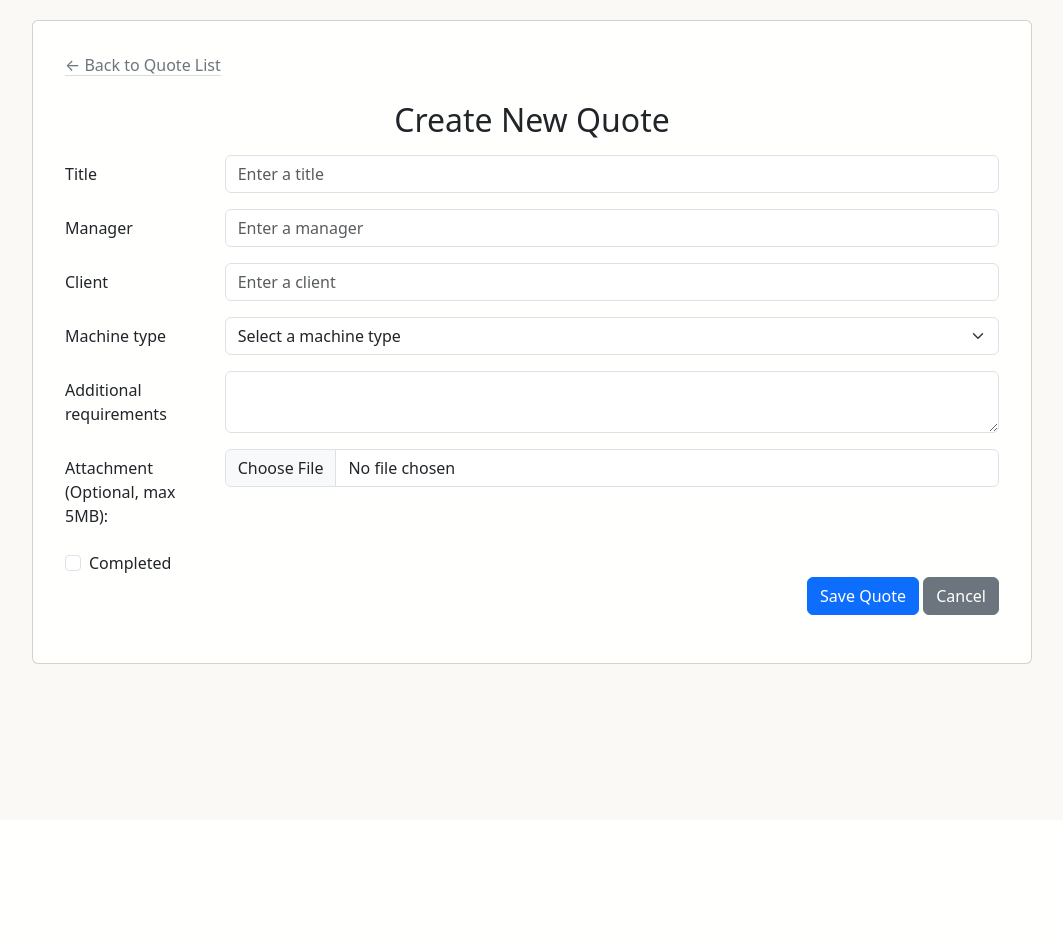
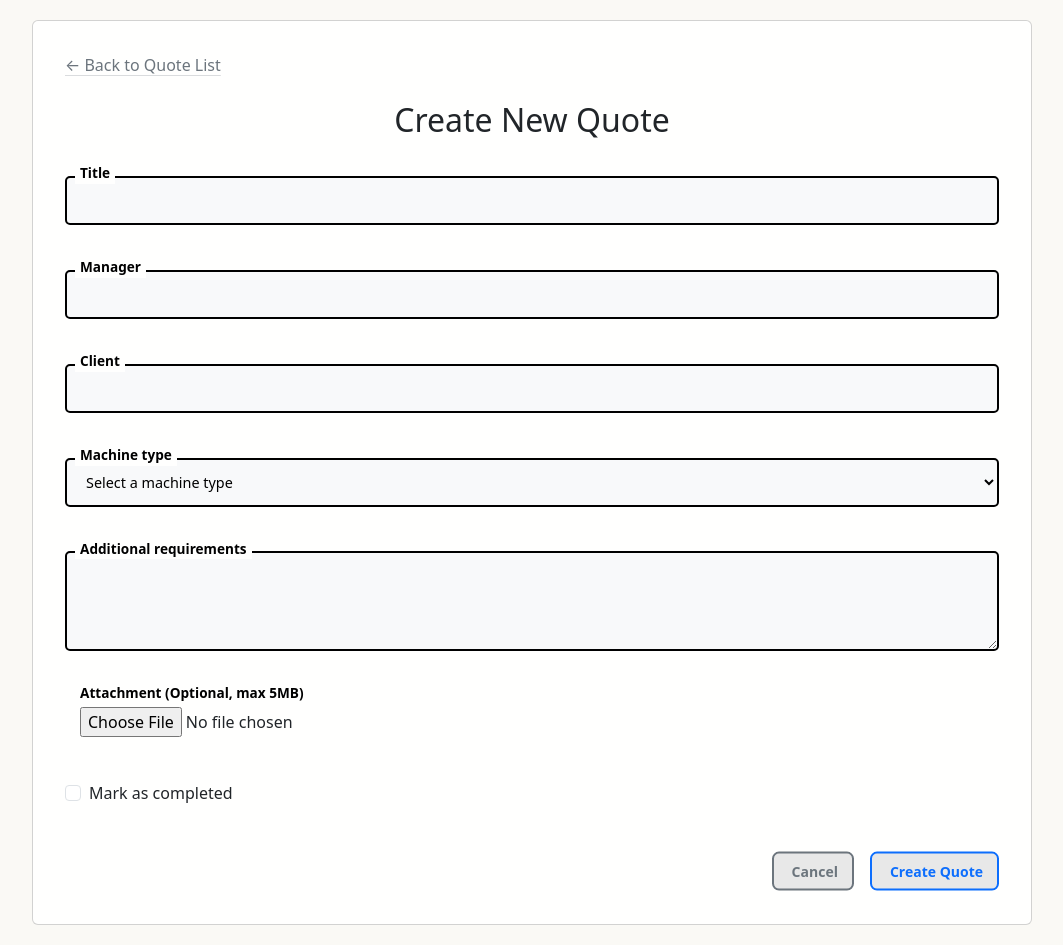
Before and after one commit to Riccaruga/quotations_list, a Django app: page /quote-create/ in a window 1280 px wide. Shown: the whole page, without its empty margins (108-1171 px from the left). Before the commit the page ends 664 px from the top, so only its background shows below. Run offline with Django 5.2, Linux system fonts and the light colour scheme; the visitor is signed in with stand-in values (Sample User, id 1).

Commit message:
Revamp quote form and UI styles for improved UX
Enhanced the quote form and details page with modern input styling, improved attachment display, and more consistent action buttons. Updated CSS to support new form layouts, status filter buttons, search form, and table row highlighting for better usability and visual clarity.

```diff
--- a/base/static/base/css/styles.css
+++ b/base/static/base/css/styles.css
@@ -198,6 +198,76 @@ a:hover {
 }
 
 /* Form elements */
+/* Cool Input Styles */
+.coolinput {
+  display: flex;
+  flex-direction: column;
+  width: 100%;
+  position: relative;
+  margin-bottom: 1rem;
+}
+
+.coolinput label.text {
+  font-size: 0.85rem;
+  color: #000000;
+  font-weight: 700;
+  position: relative;
+  top: 0.5rem;
+  margin: 0 0 0 10px;
+  padding: 0 5px;
+  background: #FFFFFE;
+  width: fit-content;
+  z-index: 1;
+}
+
+.coolinput input[type="text"],
+.coolinput input[type="email"],
+.coolinput input[type="password"],
+.coolinput input[type="number"],
+.coolinput input[type="date"],
+.coolinput select,
+.coolinput textarea {
+  padding: 12px 15px;
+  font-size: 0.9rem;
+  border: 2px solid #000000;
+  border-radius: 5px;
+  background: #f8f9fa;
+  width: 100%;
+  transition: all 0.3s ease;
+}
+
+.coolinput input[type="text"]:focus,
+.coolinput input[type="email"]:focus,
+.coolinput input[type="password"]:focus,
+.coolinput input[type="number"]:focus,
+.coolinput input[type="date"]:focus,
+.coolinput select:focus,
+.coolinput textarea:focus {
+  outline: none;
+  border-color: #0d6efd;
+  box-shadow: 0 0 0 0.25rem rgba(13, 110, 253, 0.25);
+  background: #ffffff;
+}
+
+/* Adjust form layout */
+.form-group {
+  margin-bottom: 1.5rem;
+}
+
+/* Style file inputs to match */
+.custom-file-upload {
+  border: 2px solid #000000;
+  border-radius: 5px;
+  padding: 12px 15px;
+  background: #f8f9fa;
+  cursor: pointer;
+  display: inline-block;
+  width: 100%;
+}
+
+.custom-file-upload:hover {
+  background: #e9ecef;
+}
 button, input[type="submit"], input[type="checkbox"] {
     cursor: pointer;
 }
--- a/base/templates/base/quote_form.html
+++ b/base/templates/base/quote_form.html
@@ -16,146 +16,128 @@
         <h2 style="text-align: center;">{% if form.instance.pk %}Update Quote{% else %}Create New Quote{% endif %}</h2>
     </div>
 
-    <form method="POST" enctype="multipart/form-data">
+    <form method="POST" enctype="multipart/form-data" class="needs-validation" novalidate>
     {% csrf_token %}
 
         {# --- 1. Main Quote Form Fields (Explicit Rendering for safety) --- #}
-        <div class="row mb-3">
-            <label for="{{ form.title.id_for_label }}" class="col-sm-2 col-form-label">{{ form.title.label }}</label>
-            <div class="col">
-                <input type="text" class="form-control" id="{{ form.title.id_for_label }}" name="{{ form.title.name }}" value="{{ form.title.value|default:'' }}" placeholder="Enter a title">
-                {% if form.title.errors %}<ul class="errorlist">{{ form.title.errors }}</ul>{% endif %}
+        <div class="form-group">
+            <div class="coolinput">
+                <label for="{{ form.title.id_for_label }}" class="text">{{ form.title.label }}</label>
+                <input type="text" class="input" id="{{ form.title.id_for_label }}" name="{{ form.title.name }}" value="{{ form.title.value|default:'' }}" placeholder=" " required>
+                {% if form.title.errors %}<div class="invalid-feedback">{{ form.title.errors }}</div>{% endif %}
             </div>
         </div>
 
-        <div class="row mb-3">
-            <label for="{{ form.manager.id_for_label }}" class="col-sm-2 col-form-label">{{ form.manager.label }}</label>
-            <div class="col-sm-10">
-                <input type="text" class="form-control" id="{{ form.manager.id_for_label }}" name="{{ form.manager.name }}" value="{{ form.manager.value|default:'' }}" placeholder="Enter a manager">
-                {% if form.manager.errors %}<ul class="errorlist">{{ form.manager.errors }}</ul>{% endif %}
+        <div class="form-group">
+            <div class="coolinput">
+                <label for="{{ form.manager.id_for_label }}" class="text">{{ form.manager.label }}</label>
+                <input type="text" class="input" id="{{ form.manager.id_for_label }}" name="{{ form.manager.name }}" value="{{ form.manager.value|default:'' }}" placeholder=" " required>
+                {% if form.manager.errors %}<div class="invalid-feedback">{{ form.manager.errors }}</div>{% endif %}
             </div>
         </div>
 
-        <div class="row mb-3">
-            <label for="{{ form.client.id_for_label }}" class="col-sm-2 col-form-label">{{ form.client.label }}</label>
-            <div class="col-sm-10">
-                <input type="text" class="form-control" id="{{ form.client.id_for_label }}" name="{{ form.client.name }}" value="{{ form.client.value|default:'' }}" placeholder="Enter a client">
-                {% if form.client.errors %}<ul class="errorlist">{{ form.client.errors }}</ul>{% endif %}
+        <div class="form-group">
+            <div class="coolinput">
+                <label for="{{ form.client.id_for_label }}" class="text">{{ form.client.label }}</label>
+                <input type="text" class="input" id="{{ form.client.id_for_label }}" name="{{ form.client.name }}" value="{{ form.client.value|default:'' }}" placeholder=" " required>
+                {% if form.client.errors %}<div class="invalid-feedback">{{ form.client.errors }}</div>{% endif %}
             </div>
         </div>
 
         {# --- 2. Machine Type Selector (Crucial for dynamic behavior) --- #}
-        <div class="row mb-3">
-            <label for="{{ form.machine_type.id_for_label }}" class="col-sm-2 col-form-label">{{ form.machine_type.label }}</label>
-            <div class="col-sm-10">
-                <select class="form-select" id="{{ form.machine_type.id_for_label }}" name="{{ form.machine_type.name }}" {% if form.instance.pk %}disabled{% endif %}>
+        <div class="form-group">
+            <div class="coolinput">
+                <label for="{{ form.machine_type.id_for_label }}" class="text">{{ form.machine_type.label }}</label>
+                <select class="input" id="{{ form.machine_type.id_for_label }}" name="{{ form.machine_type.name }}" {% if form.instance.pk %}disabled{% endif %} required>
                     <option value="">Select a machine type</option>
                     {% for value, label in form.machine_type.field.choices %}
                         {% if value %}
-                        <option value="{{ value }}" {% if form.machine_type.value == value %}selected{% endif %}>{{ label }}</option>
+                        <option value="{{ value }}" {% if form.machine_type.value == value|stringformat:"s" %}selected{% endif %}>{{ label }}</option>
                         {% endif %}
                     {% endfor %}
                 </select>
                 {% if form.instance.pk %}
                 <input type="hidden" name="{{ form.machine_type.name }}" value="{{ form.machine_type.value }}">
                 {% endif %}
-                {% if form.machine_type.errors %}<ul class="errorlist">{{ form.machine_type.errors }}</ul>{% endif %}
+                {% if form.machine_type.errors %}<div class="invalid-feedback">{{ form.machine_type.errors }}</div>{% endif %}
             </div>
         </div>
 
         {# --- 3. Machine Specific Forms (Dynamically Hidden) --- #}
 
         {# Laser Cutting Specs - Use lc_form OR spec_form from update view #}
-        <div id="laser_cutting_specs">
-            <h4 class="mb-1">Laser Cutting Specifications</h4>
-            <hr class="mt-1 mb-3 border-2">
+        <div id="laser_cutting_specs" class="spec-section">
+            <h4 class="mb-3" style="color: #2c3e50;">Laser Cutting Specifications</h4>
             {% with spec_fields=lc_form %}
                 {% for field in spec_fields %}
                     {% if field.name != 'quote' %}
+                    <div class="form-group">
                         {% if field.field.widget.input_type == 'checkbox' %}
-                    <div class="row mb-3">
-                        <div class="col-sm-2"></div>
-                        <div class="col-sm-10">
                         <div class="form-check">
                             <input type="checkbox" class="form-check-input" id="{{ field.id_for_label }}" name="{{ field.name }}" {% if field.value %}checked{% endif %}>
                             <label for="{{ field.id_for_label }}" class="form-check-label">{{ field.label }}</label>
-                                {% if field.errors %}<ul class="errorlist">{{ field.errors }}</ul>{% endif %}
-                            </div>
-                        </div>
+                            {% if field.errors %}<div class="invalid-feedback">{{ field.errors }}</div>{% endif %}
                         </div>
                         {% else %}
-                    <div class="row mb-3">
-                        <label for="{{ field.id_for_label }}" class="col-sm-2 col-form-label">{{ field.label }}</label>
-                        <div class="col-sm-10">
-                            <input type="text" class="form-control" id="{{ field.id_for_label }}" name="{{ field.name }}" value="{{ field.value|default:'' }}" placeholder="Enter {{ field.label|lower }}">
-                            {% if field.errors %}<ul class="errorlist">{{ field.errors }}</ul>{% endif %}
-                        </div>
+                        <div class="coolinput">
+                            <label for="{{ field.id_for_label }}" class="text">{{ field.label }}</label>
+                            <input type="text" class="input" id="{{ field.id_for_label }}" name="{{ field.name }}" value="{{ field.value|default:'' }}" placeholder=" ">
+                            {% if field.errors %}<div class="invalid-feedback">{{ field.errors }}</div>{% endif %}
                         </div>
                         {% endif %}
+                    </div>
                     {% endif %}
                 {% endfor %}
             {% endwith %}
         </div>
 
         {# Press Brake Specs - Use pb_form OR spec_form from update view #}
-        <div id="press_brake_specs">
-            <h4 class="mb-1">Press Brake Specifications</h4>
-            <hr class="mt-1 mb-3 border-2">
+        <div id="press_brake_specs" class="spec-section">
+            <h4 class="mb-3" style="color: #2c3e50;">Press Brake Specifications</h4>
             {% with spec_fields=pb_form %}
                 {% for field in spec_fields %}
                     {% if field.name != 'quote' %}
+                    <div class="form-group">
                         {% if field.field.widget.input_type == 'checkbox' %}
-                    <div class="row mb-3">
-                        <div class="col-sm-2"></div>
-                        <div class="col-sm-10">
                         <div class="form-check">
                             <input type="checkbox" class="form-check-input" id="{{ field.id_for_label }}" name="{{ field.name }}" {% if field.value %}checked{% endif %}>
                             <label for="{{ field.id_for_label }}" class="form-check-label">{{ field.label }}</label>
-                                {% if field.errors %}<ul class="errorlist">{{ field.errors }}</ul>{% endif %}
-                            </div>
-                        </div>
+                            {% if field.errors %}<div class="invalid-feedback">{{ field.errors }}</div>{% endif %}
                         </div>
                         {% else %}
-                    <div class="row mb-3">
-                        <label for="{{ field.id_for_label }}" class="col-sm-2 col-form-label">{{ field.label }}</label>
-                        <div class="col-sm-10">
-                            <input type="text" class="form-control" id="{{ field.id_for_label }}" name="{{ field.name }}" value="{{ field.value|default:'' }}" placeholder="Enter {{ field.label|lower }}">
-                            {% if field.errors %}<ul class="errorlist">{{ field.errors }}</ul>{% endif %}
-                        </div>
+                        <div class="coolinput">
+                            <label for="{{ field.id_for_label }}" class="text">{{ field.label }}</label>
+                            <input type="text" class="input" id="{{ field.id_for_label }}" name="{{ field.name }}" value="{{ field.value|default:'' }}" placeholder=" ">
+                            {% if field.errors %}<div class="invalid-feedback">{{ field.errors }}</div>{% endif %}
                         </div>
                         {% endif %}
+                    </div>
                     {% endif %}
                 {% endfor %}
             {% endwith %}
         </div>
 
         {# Tube Laser Specs - Use tl_form OR spec_form from update view #}
-        <div id="tube_laser_specs">
-            <h4 class="mb-1">Tube Laser Cutting Specifications</h4>
-            <hr class="mt-1 mb-3 border-2">
+        <div id="tube_laser_specs" class="spec-section">
+            <h4 class="mb-3" style="color: #2c3e50;">Tube Laser Cutting Specifications</h4>
             {% with spec_fields=tl_form %}
                 {% for field in spec_fields %}
                     {% if field.name != 'quote' %}
+                    <div class="form-group">
                         {% if field.field.widget.input_type == 'checkbox' %}
-                    <div class="row mb-3">
-                        <div class="col-sm-2"></div>
-                        <div class="col-sm-10">
                         <div class="form-check">
                             <input type="checkbox" class="form-check-input" id="{{ field.id_for_label }}" name="{{ field.name }}" {% if field.value %}checked{% endif %}>
                             <label for="{{ field.id_for_label }}" class="form-check-label">{{ field.label }}</label>
-                                {% if field.errors %}<ul class="errorlist">{{ field.errors }}</ul>{% endif %}
-                            </div>
-                        </div>
+                            {% if field.errors %}<div class="invalid-feedback">{{ field.errors }}</div>{% endif %}
                         </div>
                         {% else %}
-                    <div class="row mb-3">
-                        <label for="{{ field.id_for_label }}" class="col-sm-2 col-form-label">{{ field.label }}</label>
-                        <div class="col-sm-10">
-                            <input type="text" class="form-control" id="{{ field.id_for_label }}" name="{{ field.name }}" value="{{ field.value|default:'' }}" placeholder="Enter {{ field.label|lower }}">
-                            {% if field.errors %}<ul class="errorlist">{{ field.errors }}</ul>{% endif %}
-                        </div>
+                        <div class="coolinput">
+                            <label for="{{ field.id_for_label }}" class="text">{{ field.label }}</label>
+                            <input type="text" class="input" id="{{ field.id_for_label }}" name="{{ field.name }}" value="{{ field.value|default:'' }}" placeholder=" ">
+                            {% if field.errors %}<div class="invalid-feedback">{{ field.errors }}</div>{% endif %}
                         </div>
                         {% endif %}
+                    </div>
                     {% endif %}
                 {% endfor %}
             {% endwith %}
@@ -163,51 +145,72 @@
 
         {# --- 4. Remaining Main Quote Fields --- #}
 
-        <div class="row mb-3">
-            <label for="{{ form.additional_requirements.id_for_label }}" class="col-sm-2 col-form-label">{{ form.additional_requirements.label }}</label>
-            <div class="col-sm-10">
-                <textarea class="form-control" id="{{ form.additional_requirements.id_for_label }}" name="{{ form.additional_requirements.name }}"></textarea>
-                {% if form.additional_requirements.errors %}<ul class="errorlist">{{ form.additional_requirements.errors }}</ul>{% endif %}
+        <div class="form-group">
+            <div class="coolinput">
+                <label for="{{ form.additional_requirements.id_for_label }}" class="text">{{ form.additional_requirements.label }}</label>
+                <textarea class="input" id="{{ form.additional_requirements.id_for_label }}" name="{{ form.additional_requirements.name }}" rows="3" style="resize: vertical; min-height: 100px;"></textarea>
+                {% if form.additional_requirements.errors %}<div class="invalid-feedback">{{ form.additional_requirements.errors }}</div>{% endif %}
             </div>
         </div>
-        <div class="row mb-3">
-            <label for="{{ form.attachment.id_for_label }}" class="col-sm-2 col-form-label">Attachment (Optional, max 5MB):</label>
-            <div class="col-sm-10">
+
+        <div class="form-group">
+            <div class="coolinput">
+                <label for="{{ form.attachment.id_for_label }}" class="text">Attachment (Optional, max 5MB)</label>
                 <div class="file-input-container">
                     <input type="file" name="{{ form.attachment.name }}"
                            id="{{ form.attachment.id_for_label }}"
                            accept=".pdf,.doc,.docx,.xls,.xlsx,.jpg,.jpeg,.png"
                            onchange="validateAndShowFile(this)"
-                           class="form-control">
+                           class="input"
+                           style="padding: 12px 15px; cursor: pointer;">
                 </div>
-                <div id="file-info" class="file-info"></div>
-                <div id="file-error" class="error-message" style="color: red; display: none;"></div>
-                {% if form.attachment.errors %}<ul class="errorlist">{{ form.attachment.errors }}</ul>{% endif %}
+                <div id="file-info" class="file-info mt-2" style="font-size: 0.85rem; color: #6c757d;"></div>
+                <div id="file-error" class="invalid-feedback" style="display: none;"></div>
+                {% if form.attachment.errors %}<div class="invalid-feedback">{{ form.attachment.errors }}</div>{% endif %}
             </div>
         </div>
 
         {# Handle existing file attachment display and delete checkbox #}
         {% if form.instance.attachment %}
-            <div class="mb-3" style="margin-top: 10px; font-size: 0.9em;">
-                Current file: <a href="{{ form.instance.attachment.url }}" target="_blank">{{ form.instance.attachment.name|default:"File" }}</a>
-                <br>
-                <input type="checkbox" name="attachment-clear" id="attachment-clear">
-                <label for="attachment-clear" style="display: inline; font-weight: normal;">Clear current attachment</label>
+            <div class="mb-4 p-3" style="border: 1px solid #dee2e6; border-radius: 5px; background-color: #f8f9fa;">
+                <div class="d-flex justify-content-between align-items-center">
+                    <div>
+                        <i class="bi bi-file-earmark-text me-2"></i>
+                        <a href="{{ form.instance.attachment.url }}" target="_blank" class="text-decoration-none">
+                            {{ form.instance.attachment.name|default:"File"|truncatechars:40 }}
+                        </a>
+                    </div>
+                    <div class="form-check">
+                        <input class="form-check-input" type="checkbox" name="attachment-clear" id="attachment-clear">
+                        <label class="form-check-label" for="attachment-clear" style="font-weight: normal; font-size: 0.9rem;">
+                            Remove file
+                        </label>
+                    </div>
+                </div>
             </div>
         {% endif %}
 
+        <div class="form-group mt-4">
             <div class="form-check">
-            <input type="checkbox" class="form-check-input" id="{{ form.completed.id_for_label }}" name="{{ form.completed.name }}">
-            <label for="{{ form.completed.id_for_label }}" class="form-check-label">Completed</label>
-            {% if form.completed.errors %}<ul class="errorlist">{{ form.completed.errors }}</ul>{% endif %}
+                <input type="checkbox" class="form-check-input" id="{{ form.completed.id_for_label }}" name="{{ form.completed.name }}" {% if form.completed.value %}checked{% endif %}>
+                <label class="form-check-label" for="{{ form.completed.id_for_label }}" style="font-weight: 500;">
+                    Mark as completed
+                </label>
+                {% if form.completed.errors %}<div class="invalid-feedback">{{ form.completed.errors }}</div>{% endif %}
+            </div>
         </div>
 
-        <div class="row mb-3">
-            <div class="col-sm-2"></div>
-            <div class="col-sm-10 text-end">
-                <button type="submit" class="btn btn-primary">Save Quote</button>
-                <a href="{% url 'quotes' %}" class="btn btn-secondary">Cancel</a>
-            </div>
+        <div class="d-flex justify-content-end gap-3 mt-5">
+            <a href="{% url 'quotes' %}" class="action-button" style="--button_outline_color: #6c757d; text-decoration: none;">
+                <span class="button-top">
+                    <i class="fas fa-times me-1"></i> Cancel
+                </span>
+            </a>
+            <button type="submit" class="action-button" style="--button_outline_color: #0d6efd;">
+                <span class="button-top">
+                    <i class="fas fa-save me-1"></i> {% if form.instance.pk %}Update{% else %}Create{% endif %} Quote
+                </span>
+            </button>
         </div>
     </form>
 </div>
```
Also changed, not shown: base/templates/base/quote.html (+39 -17 lines), 1 other file. Lines whose indentation alone changed are shown as unchanged.
